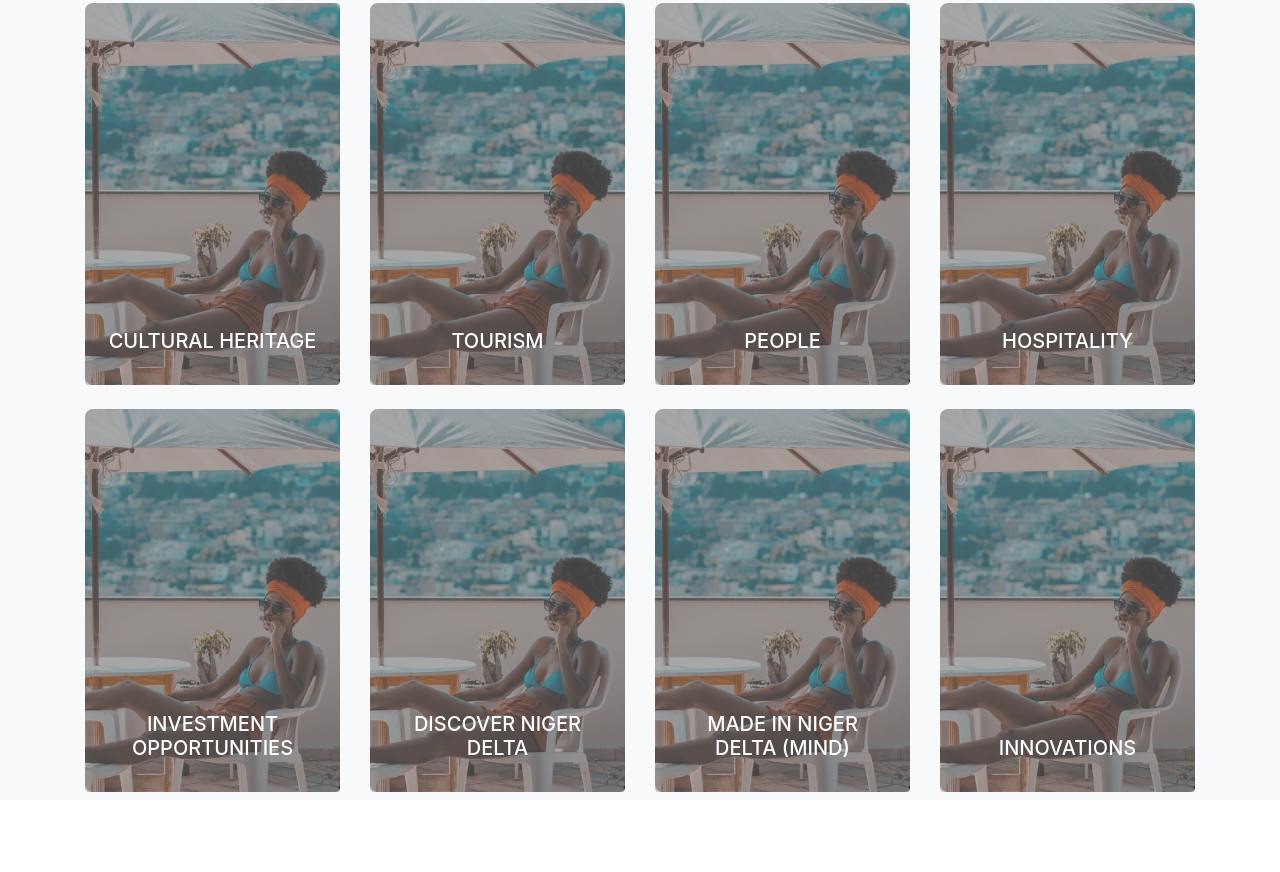
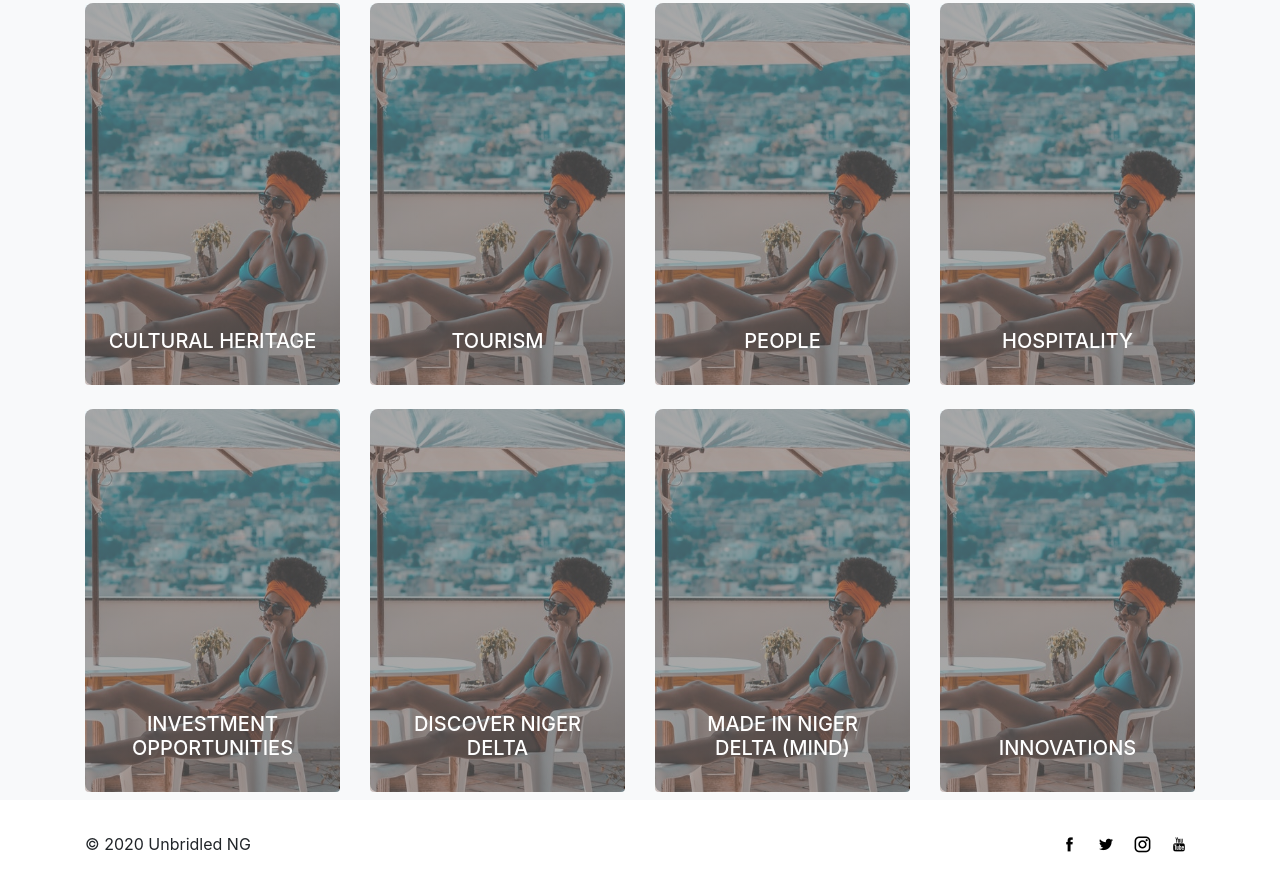
Before and after one commit to celebritydeveloper/UnbridledNG, a plain HTML site: page index.html in a window 1280 px wide. Shown: the part 2051-2923 px from the top of the page. Before the commit the page ends 2867 px from the top, so only its background shows below. Drawn offline with nearby package versions, Linux system fonts and the light colour scheme.

Commit message:
Designed the footer section

```diff
--- a/css/style.scss
+++ b/css/style.scss
@@ -164,5 +164,18 @@ a {
         top: 15px;
     }
 
+}
 
+.footer {
+
+    &--social a {
+        color: $black;
+        padding: 0 8px;
+        text-decoration: none;
+    }
+
+    &--social a:hover {
+        color: $orange;
+        text-decoration: none;
+    }
 }
--- a/index.html
+++ b/index.html
@@ -62,8 +62,6 @@
                   </div>
               </div>
           </div>
-
-
     </header>
 
     <section class="mb-3 pt-5 feature bg-light">
@@ -344,12 +342,30 @@
               </div>
             </a>
           </div>
-
-
         </div>
 
       </div>
     </section>
+
+
+    <footer class="footer pt-3">
+      <div class="container">
+        <div class="row">
+          <div class="col-md-6">
+            <p class="float-md-left float-sm-left">&copy; 2020 Unbridled NG</p>
+          </div>
+
+          <div class="col-md-6">
+            <div class="footer--social float-md-right float-sm-left">
+              <a href="#"><i class="icofont-facebook"></i></a>
+              <a href="#"><i class="icofont-twitter"></i></a>
+              <a href="#"><i class="icofont-instagram"></i></a>
+              <a href="#"><i class="icofont-youtube"></i></a>
+            </div>
+          </div>
+        </div>
+      </div>
+    </footer>
 
 
 
```
Also changed, not shown: css/style.css, 1 other file.
